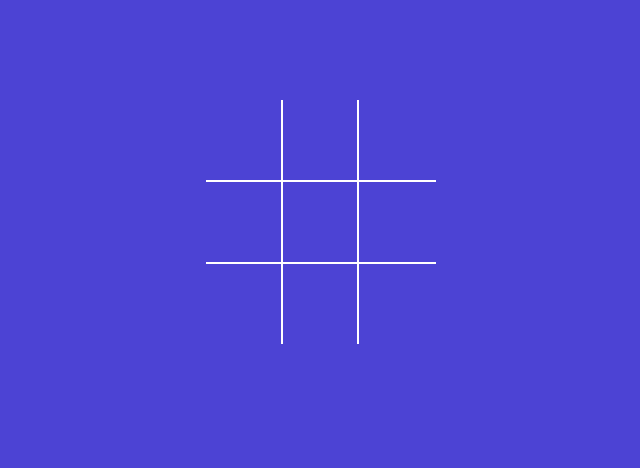
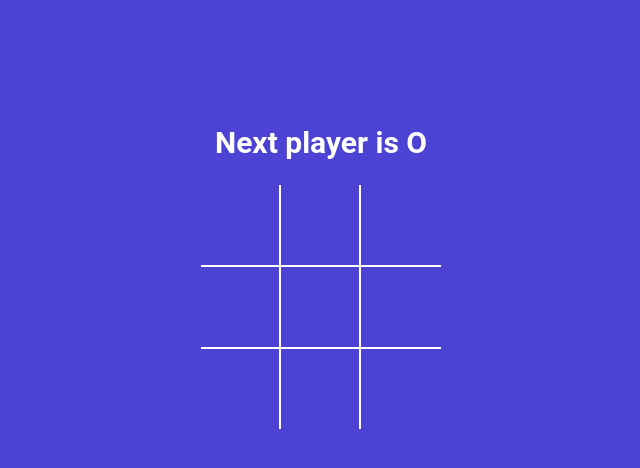
Before and after one commit to NotSoSiraj/notsosiraj-tic-tac-toe-project, a React (Vite) app: page / in a window 1280 px wide. Shown: the top 468 px of the page, without its empty margins (319-959 px from the left). Built offline with nearby package versions, Linux system fonts and the light colour scheme.

Commit message:
Lifted up the state to top App component. Showed status message to the use

```diff
--- a/src/App.jsx
+++ b/src/App.jsx
@@ -1,12 +1,38 @@
 import './styles.scss';
 import Board from './components/Board';
 import { useState } from 'react';
+import { calculateWinner } from './winner';
 
 function App() {
+  const [squares, setSquares] = useState(Array(9).fill(null));
+  const [isXNext, setIsXNext] = useState(false);
+  const winner = calculateWinner(squares);
+  const nextPlayer = isXNext ? 'X' : 'O';
+   const statusMessage = winner ? `Winner is ${winner}` : `Next player is ${nextPlayer}`
 
-return <Board />
+  const handleSquareClick = clickedPosition => {
+    if (squares[clickedPosition] || winner)  {
+      return;
+    }
 
+    setSquares(currentSquares => {
+      return currentSquares.map((sqaureValue, position) => {
+        if (clickedPosition === position) {
+          return isXNext ? 'X' : 'O';
+        }
 
+        return sqaureValue;
+      });
+    });
+
+    setIsXNext(currentIsXNext => !currentIsXNext);
+  };
+  return (
+    <div className="app">
+      <h2>{statusMessage}</h2>
+      <Board squares={squares} handleSquareClick={handleSquareClick} />
+    </div>
+  );
 }
 
 export default App;
--- a/src/components/Board.jsx
+++ b/src/components/Board.jsx
@@ -1,28 +1,9 @@
 import Square from './Square';
 import { useState } from 'react';
 
-const Board = () => {
-  const [squares, setSquares] = useState(Array(9).fill(null));
-  const [isXNext, setIsXNext] = useState(false);
+const Board = ({squares, handleSquareClick}) => {
 
-  console.log(squares);
-  const handleSquareClick = clickedPosition => {
-    if (squares[clickedPosition]) {
-      return;
-    }
 
-    setSquares(currentSquares => {
-      return currentSquares.map((sqaureValue, position) => {
-        if (clickedPosition === position) {
-          return isXNext ? 'X' : '0';
-        }
-
-        return sqaureValue;
-      });
-    });
-
-    setIsXNext(currentIsXNext => !currentIsXNext);
-  };
 
   const renderSqaure = position => {
     return (
--- a/src/styles.scss
+++ b/src/styles.scss
@@ -137,10 +137,6 @@
   }
 }
 
-.board {
-  width: 18%;
-}
-
 
 .bg-balls {
   position: fixed;
--- /dev/null
+++ b/src/winner.js
@@ -0,0 +1,19 @@
+export function calculateWinner(squares) {
+    const lines = [
+      [0, 1, 2],
+      [3, 4, 5],
+      [6, 7, 8],
+      [0, 3, 6],
+      [1, 4, 7],
+      [2, 5, 8],
+      [0, 4, 8],
+      [2, 4, 6],
+    ];
+    for (let i = 0; i < lines.length; i++) {
+      const [a, b, c] = lines[i];
+      if (squares[a] && squares[a] === squares[b] && squares[a] === squares[c]) {
+        return squares[a];
+      }
+    }
+    return null;
+  }
```
